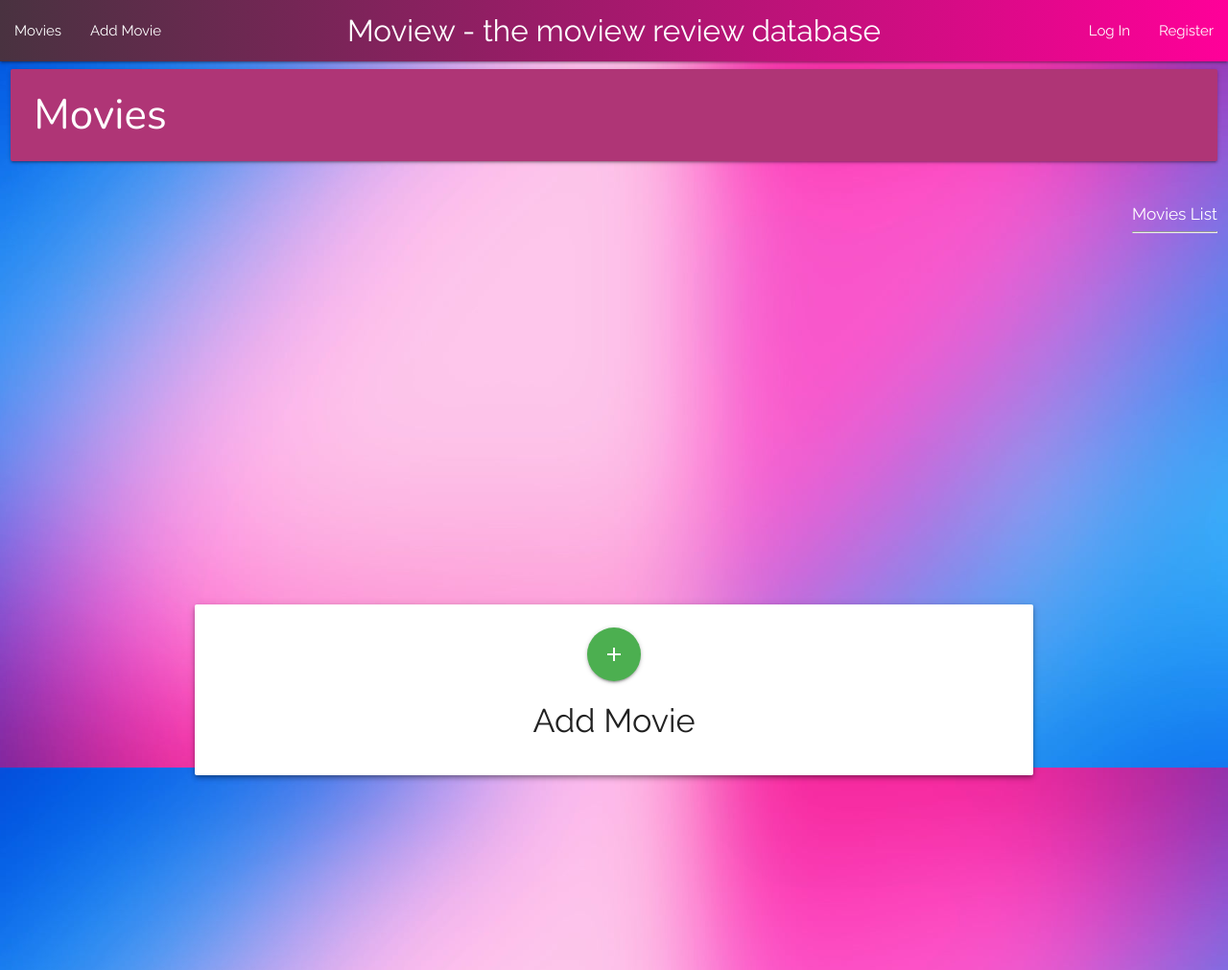
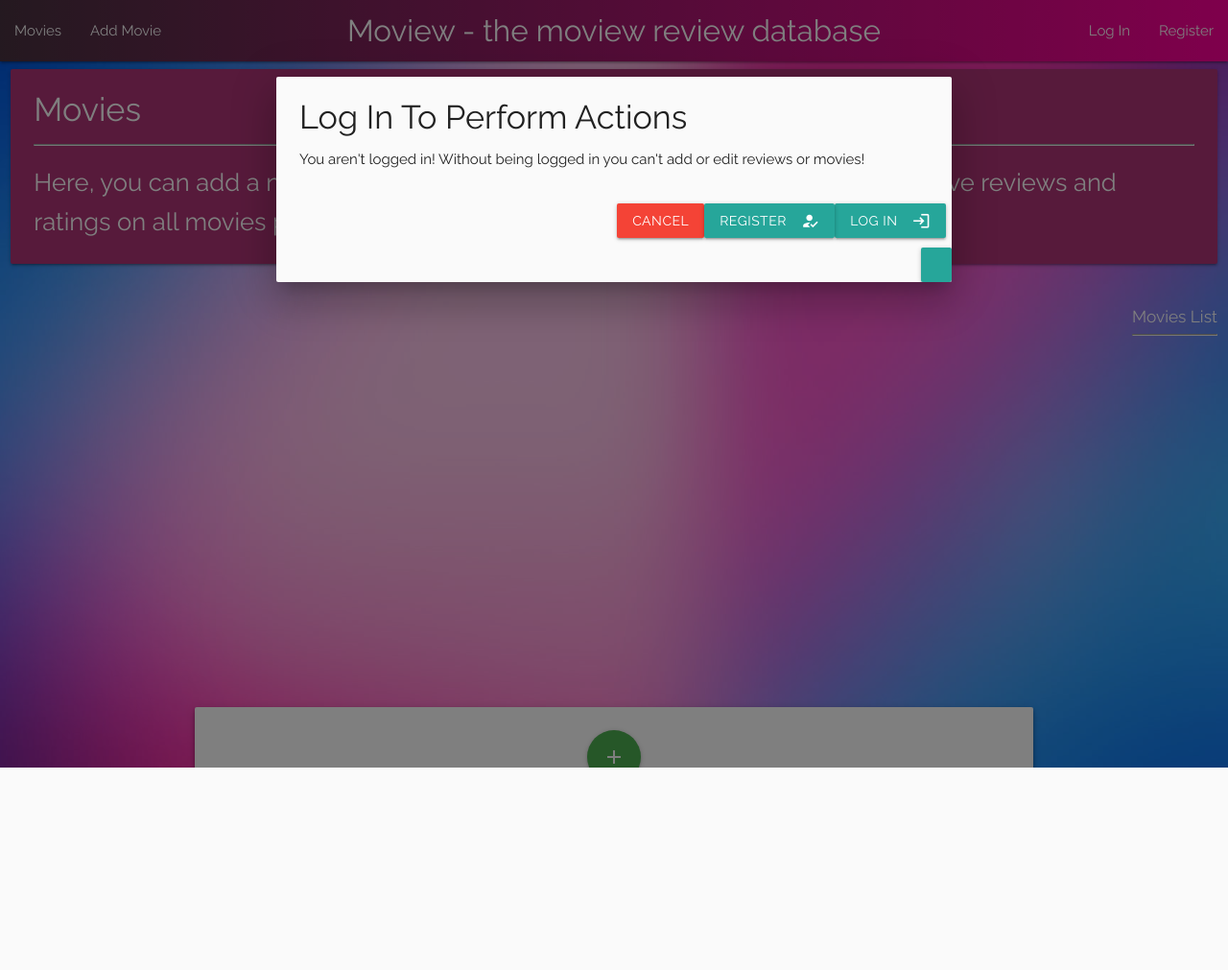
Before and after one commit to Code-Institute-Submissions/-gamefootage-moview-site_NovResub, a Flask app: page / in a window 1280 px wide. Shown: the top 1011 px of the page at 96% size. After the commit the page ends 800 px from the top, so only its background shows below. Run offline with Flask 2, Linux system fonts and the light colour scheme; data that the repository does not hold is empty; parts of the project's set-up code (start-up, migrations or seed data) failed here and were passed over; some libraries are stand-ins or nearby versions.

Commit message:
Add alert modal telling user to log in or register

```diff
--- a/static/js/movies.js
+++ b/static/js/movies.js
@@ -1,3 +1,10 @@
+$(document).ready(function() {
+  if ( $("#user-check").val() !== "true" ) {
+    const instance = M.Modal.getInstance($("#login-modal"));
+    instance.open();
+  }
+});
+
 $("button[name=edit-movie]").on('click', function() {
   let id = $(this).data('movie-id');
   $("#edit_movie_id").val(id);
--- a/templates/movies.html
+++ b/templates/movies.html
@@ -1,6 +1,10 @@
 {% extends "base.html" %}
 {% block title %}
-  <h3 class="card-panel page-title white-text">Movies</h3>
+  <h4 class="card-panel page-title white-text">
+    Movies
+    <hr>
+    <small>Here, you can add a new movie entry or edit your previous ones. You can also leave reviews and ratings on all movies present.</small>
+  </h4>
 {% endblock %}
 {% block content %}
 <div class="row">
@@ -21,7 +25,7 @@
             <a name="add-movie-btn" class="btn-floating btn-large waves-effect waves-light green modal-trigger" href="/movies/add">
               <i class="material-icons">add</i>
             </a>
-            <h4>Add Movie</h4>
+            <h4>Add A New Movie Entry</h4>
           </div>
           {% for movie in movies %}
           <div id="{{ movie._id }}" class="card-panel z-depth-2 hoverable section scrollspy">
@@ -162,6 +166,9 @@
 
 {% endblock %}
 
+<!-- Allows check if user is logged in in JavaScript -->
+<input id="user-check" type="text" hidden {% if "user" in session %} value="true" {% endif %}>
+
 {% block modals %}
   <div id="movie-review-modal" class="modal">
     <form>
@@ -190,6 +197,22 @@
       </div>
     </form>
   </div>
+
+  <div id="login-modal" class="modal">
+    <div class="modal-content">
+      <h4 class="modal-title">
+        Log In To Perform Actions
+      </h4>
+      <span>You aren't logged in! Without being logged in you can't add or edit reviews or movies!</span>
+    </div>
+    <div class="modal-footer">
+      <a class="modal-close waves-effect red btn">Cancel</a>
+      <a class="btn right waves-effect waves-light" href="{{ url_for('login') }}">Log In
+        <i class="material-icons right">login</i>
+      <a class="btn right waves-effect waves-light" href="{{ url_for('register') }}">Register
+        <i class="material-icons right">how_to_reg</i>
+    </div>
+  </div>
 {% endblock %}
 
 {% block scripts %}
```
Also changed, not shown: 1 other file.
